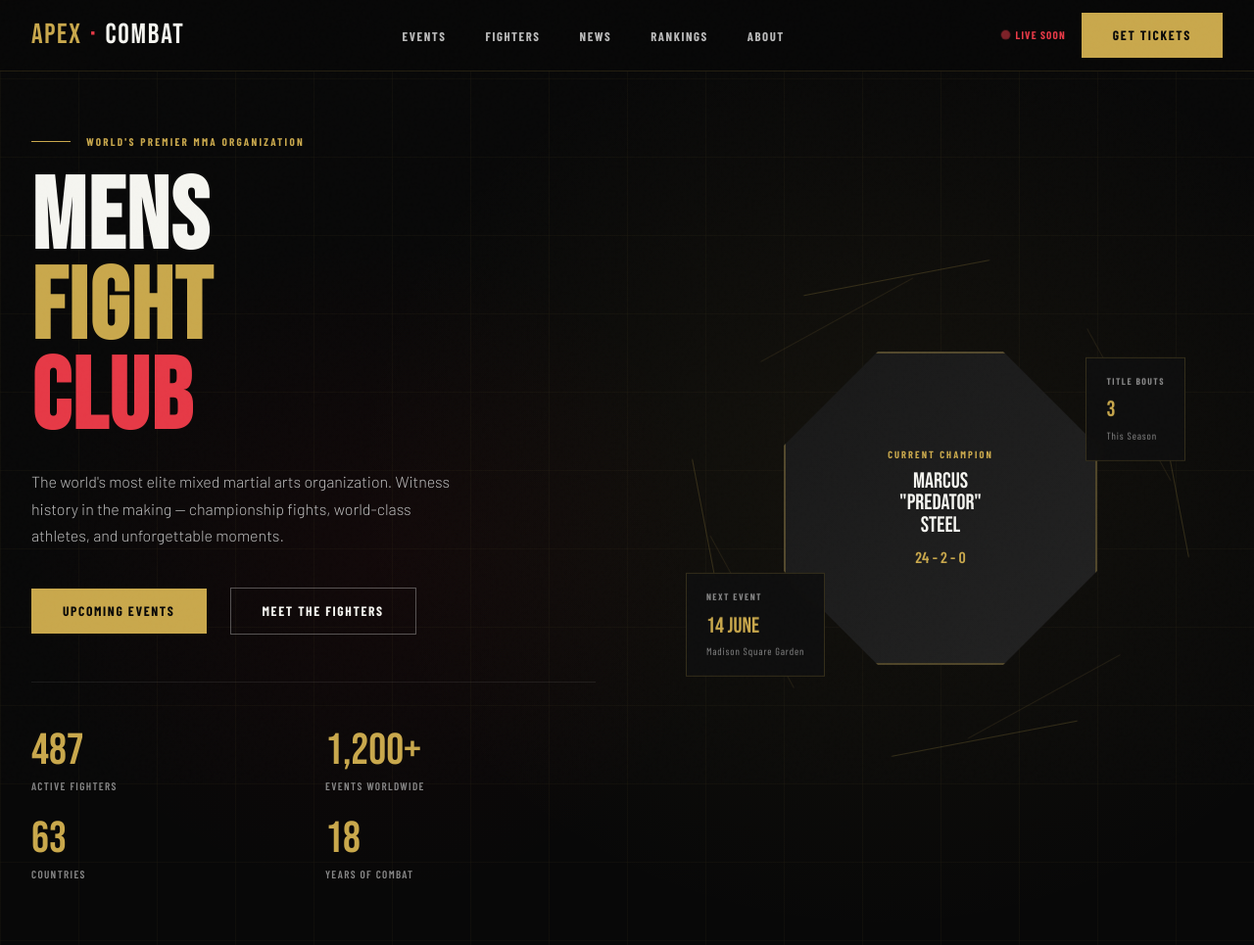
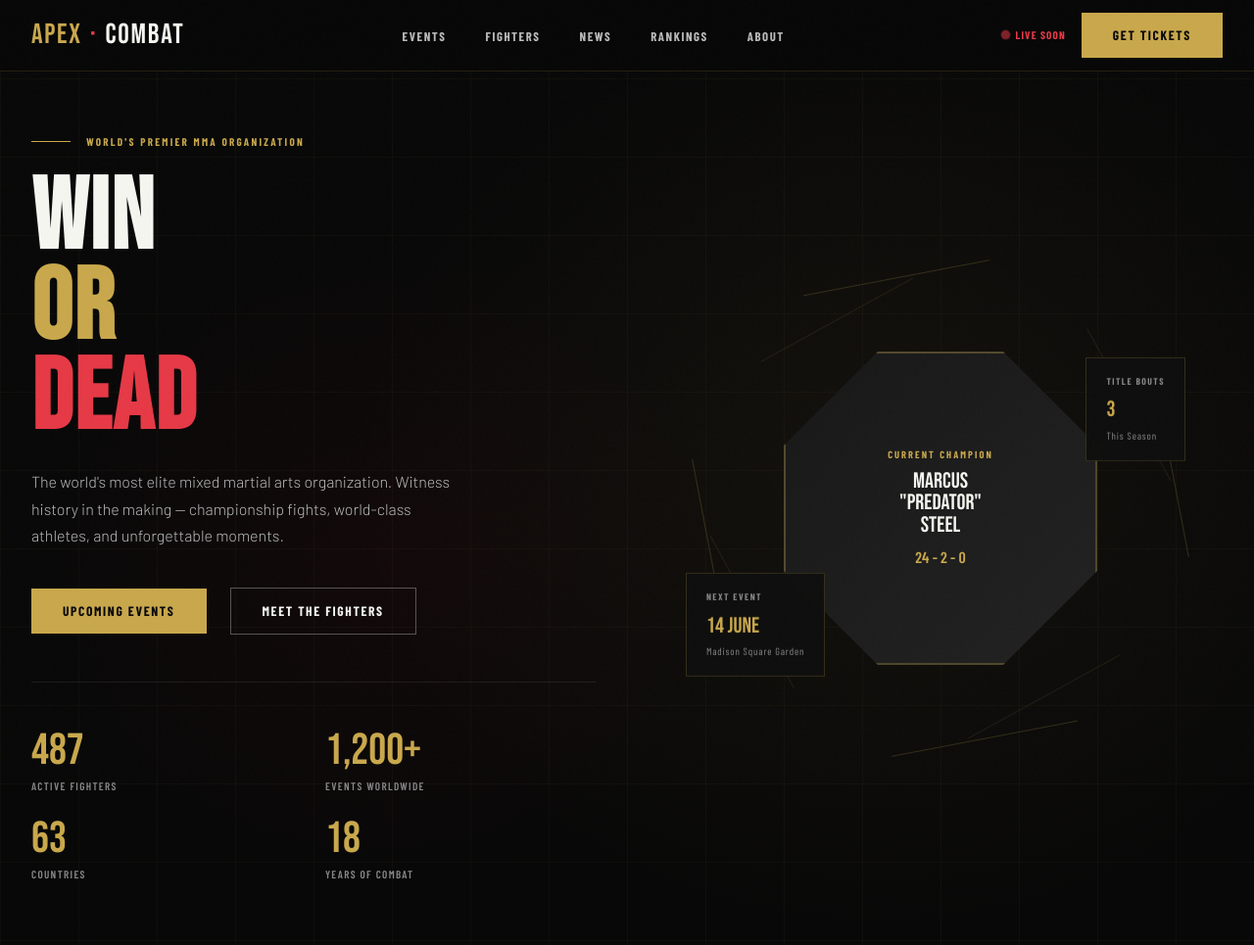
Before and after one commit to junaidshaikh171/Cidi-mma, a Flask app: page / in a window 1280 px wide. Shown: the top 965 px of the page at 98% size. Run offline with Flask 3, Linux system fonts and the light colour scheme; some web fonts are replaced.

Commit message:
Update index.html

```diff
--- a/templates/index.html
+++ b/templates/index.html
@@ -55,9 +55,9 @@
         </div>
 
         <h1 class="hero-title">
-          <span class="line-1">MENS</span>
-          <span class="line-2">FIGHT</span>
-          <span class="line-3">CLUB</span>
+          <span class="line-1">WIN</span>
+          <span class="line-2">OR</span>
+          <span class="line-3">DEAD</span>
         </h1>
 
         <p class="hero-subtitle">
```
